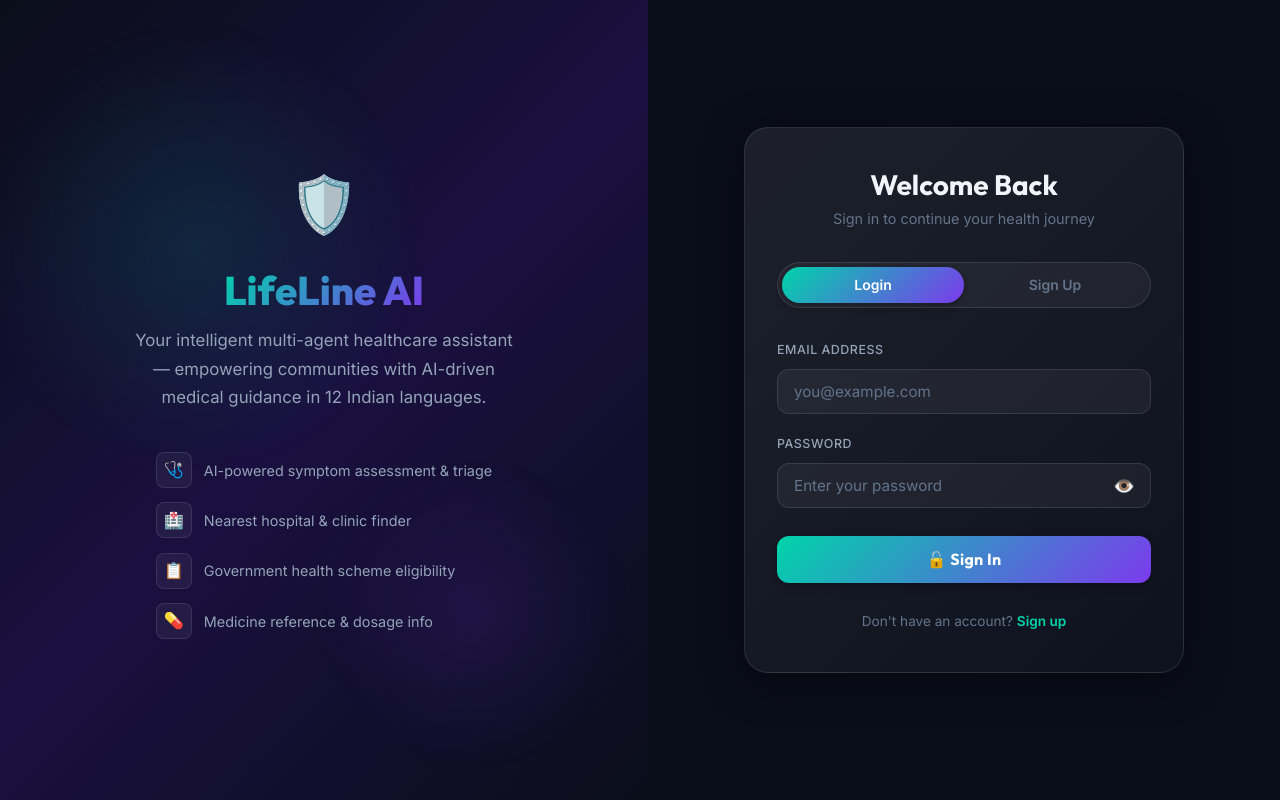
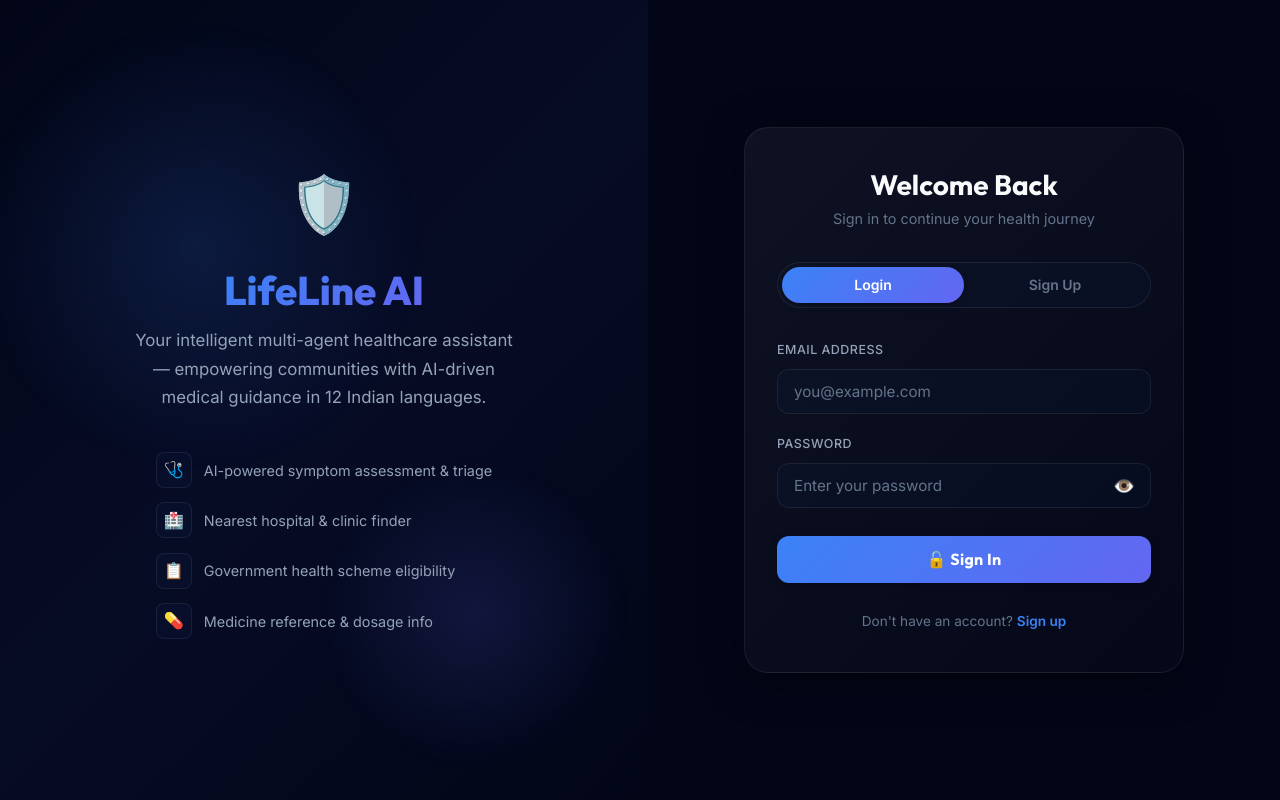
Before and after one commit to jpv21204/lifeline-ai, a React (Vite) app: page / in a window 1280 px wide. Built offline with nearby package versions, Linux system fonts and the light colour scheme.

Commit message:
Propagate premium dark blue minimalist color theme and style variables across the entire application

```diff
--- a/src/components/Layout/Header.css
+++ b/src/components/Layout/Header.css
@@ -3,7 +3,7 @@
   top: 0;
   z-index: var(--z-sticky);
   height: var(--header-height);
-  background: rgba(10, 14, 26, 0.85);
+  background: rgba(2, 6, 23, 0.85);
   backdrop-filter: blur(20px);
   -webkit-backdrop-filter: blur(20px);
   border-bottom: 1px solid var(--border-glass);
--- a/src/components/Layout/Layout.css
+++ b/src/components/Layout/Layout.css
@@ -33,7 +33,7 @@
 .layout__orb--1 {
   width: 500px;
   height: 500px;
-  background: radial-gradient(circle, rgba(0, 212, 170, 0.3), transparent 70%);
+  background: radial-gradient(circle, rgba(59, 130, 246, 0.25), transparent 70%);
   top: -10%;
   right: -5%;
   animation: orbFloat1 25s ease-in-out infinite;
@@ -42,7 +42,7 @@
 .layout__orb--2 {
   width: 400px;
   height: 400px;
-  background: radial-gradient(circle, rgba(124, 58, 237, 0.3), transparent 70%);
+  background: radial-gradient(circle, rgba(99, 102, 241, 0.2), transparent 70%);
   bottom: 10%;
   left: -5%;
   animation: orbFloat2 30s ease-in-out infinite;
@@ -51,7 +51,7 @@
 .layout__orb--3 {
   width: 300px;
   height: 300px;
-  background: radial-gradient(circle, rgba(59, 130, 246, 0.2), transparent 70%);
+  background: radial-gradient(circle, rgba(6, 182, 212, 0.15), transparent 70%);
   top: 50%;
   left: 40%;
   animation: orbFloat1 20s ease-in-out infinite reverse;
--- a/src/components/Layout/Sidebar.css
+++ b/src/components/Layout/Sidebar.css
@@ -17,7 +17,7 @@
   padding: 0.75rem;
   overflow-y: auto;
   border-right: 1px solid var(--border-glass);
-  background: rgba(10, 14, 26, 0.5);
+  background: rgba(2, 6, 23, 0.5);
   flex-shrink: 0;
 }
 
--- a/src/index.css
+++ b/src/index.css
@@ -5,57 +5,57 @@
 /* ---------- Design Tokens ---------- */
 :root {
   /* Colors — Dark health theme */
-  --bg-primary: #0a0e1a;
-  --bg-secondary: #111827;
-  --bg-tertiary: #1e293b;
-  --bg-card: rgba(17, 24, 39, 0.8);
-  --bg-glass: rgba(255, 255, 255, 0.05);
-  --bg-glass-hover: rgba(255, 255, 255, 0.08);
-  --bg-glass-active: rgba(255, 255, 255, 0.12);
-  --border-glass: rgba(255, 255, 255, 0.1);
-  --border-glass-hover: rgba(255, 255, 255, 0.2);
-  --border-glass-active: rgba(255, 255, 255, 0.3);
+  --bg-primary: #020617;
+  --bg-secondary: #070c25;
+  --bg-tertiary: #0b122f;
+  --bg-card: rgba(7, 12, 37, 0.65);
+  --bg-glass: rgba(59, 130, 246, 0.03);
+  --bg-glass-hover: rgba(59, 130, 246, 0.06);
+  --bg-glass-active: rgba(59, 130, 246, 0.1);
+  --border-glass: rgba(255, 255, 255, 0.07);
+  --border-glass-hover: rgba(59, 130, 246, 0.2);
+  --border-glass-active: rgba(59, 130, 246, 0.35);
 
-  --text-primary: #f1f5f9;
+  --text-primary: #f8fafc;
   --text-secondary: #94a3b8;
   --text-muted: #64748b;
-  --text-inverse: #0a0e1a;
+  --text-inverse: #020617;
 
-  --accent-teal: #00d4aa;
-  --accent-teal-dim: rgba(0, 212, 170, 0.15);
-  --accent-teal-medium: rgba(0, 212, 170, 0.35);
-  --accent-purple: #7c3aed;
-  --accent-purple-dim: rgba(124, 58, 237, 0.15);
-  --accent-purple-medium: rgba(124, 58, 237, 0.35);
-  --accent-blue: #3b82f6;
-  --accent-blue-dim: rgba(59, 130, 246, 0.15);
+  --accent-teal: #3b82f6;
+  --accent-teal-dim: rgba(59, 130, 246, 0.15);
+  --accent-teal-medium: rgba(59, 130, 246, 0.35);
+  --accent-purple: #6366f1;
+  --accent-purple-dim: rgba(99, 102, 241, 0.15);
+  --accent-purple-medium: rgba(99, 102, 241, 0.35);
+  --accent-blue: #2563eb;
+  --accent-blue-dim: rgba(37, 99, 235, 0.15);
   --accent-red: #ef4444;
   --accent-red-dim: rgba(239, 68, 68, 0.15);
   --accent-orange: #f59e0b;
   --accent-orange-dim: rgba(245, 158, 11, 0.15);
-  --accent-green: #10b981;
-  --accent-green-dim: rgba(16, 185, 129, 0.15);
+  --accent-green: #06b6d4;
+  --accent-green-dim: rgba(6, 182, 212, 0.15);
   --accent-pink: #ec4899;
   --accent-pink-dim: rgba(236, 72, 153, 0.15);
   --accent-cyan: #06b6d4;
   --accent-yellow: #eab308;
 
-  --gradient-primary: linear-gradient(135deg, #00d4aa, #7c3aed);
-  --gradient-primary-reverse: linear-gradient(135deg, #7c3aed, #00d4aa);
-  --gradient-hero: linear-gradient(135deg, #0a0e1a 0%, #1a1040 50%, #0a0e1a 100%);
-  --gradient-card: linear-gradient(135deg, rgba(0, 212, 170, 0.1), rgba(124, 58, 237, 0.1));
-  --gradient-card-hover: linear-gradient(135deg, rgba(0, 212, 170, 0.18), rgba(124, 58, 237, 0.18));
-  --gradient-glass: linear-gradient(135deg, rgba(255,255,255,0.08), rgba(255,255,255,0.02));
+  --gradient-primary: linear-gradient(135deg, #3b82f6, #6366f1);
+  --gradient-primary-reverse: linear-gradient(135deg, #6366f1, #3b82f6);
+  --gradient-hero: linear-gradient(135deg, #020617 0%, #070c25 50%, #020617 100%);
+  --gradient-card: linear-gradient(135deg, rgba(59, 130, 246, 0.08), rgba(99, 102, 241, 0.08));
+  --gradient-card-hover: linear-gradient(135deg, rgba(59, 130, 246, 0.15), rgba(99, 102, 241, 0.15));
+  --gradient-glass: linear-gradient(135deg, rgba(255,255,255,0.05), rgba(255,255,255,0.01));
   --gradient-emergency: linear-gradient(135deg, rgba(239, 68, 68, 0.2), rgba(239, 68, 68, 0.05));
 
   --shadow-sm: 0 2px 8px rgba(0, 0, 0, 0.3);
   --shadow-md: 0 4px 20px rgba(0, 0, 0, 0.4);
   --shadow-lg: 0 8px 40px rgba(0, 0, 0, 0.5);
   --shadow-xl: 0 16px 60px rgba(0, 0, 0, 0.6);
-  --shadow-glow-teal: 0 0 30px rgba(0, 212, 170, 0.3);
-  --shadow-glow-teal-strong: 0 0 50px rgba(0, 212, 170, 0.5);
-  --shadow-glow-purple: 0 0 30px rgba(124, 58, 237, 0.3);
-  --shadow-glow-purple-strong: 0 0 50px rgba(124, 58, 237, 0.5);
+  --shadow-glow-teal: 0 0 30px rgba(37, 99, 235, 0.25);
+  --shadow-glow-teal-strong: 0 0 50px rgba(37, 99, 235, 0.45);
+  --shadow-glow-purple: 0 0 30px rgba(99, 102, 241, 0.25);
+  --shadow-glow-purple-strong: 0 0 50px rgba(99, 102, 241, 0.45);
   --shadow-glow-red: 0 0 30px rgba(239, 68, 68, 0.3);
 
   --radius-xs: 4px;
--- a/src/pages/AuthPage.css
+++ b/src/pages/AuthPage.css
@@ -28,7 +28,7 @@
   width: 420px;
   height: 420px;
   border-radius: 50%;
-  background: radial-gradient(circle, rgba(0, 212, 170, 0.12) 0%, transparent 70%);
+  background: radial-gradient(circle, rgba(59, 130, 246, 0.15) 0%, transparent 70%);
   top: 10%;
   left: -10%;
   animation: orbFloat1 18s ease-in-out infinite;
@@ -41,7 +41,7 @@
   width: 350px;
   height: 350px;
   border-radius: 50%;
-  background: radial-gradient(circle, rgba(124, 58, 237, 0.12) 0%, transparent 70%);
+  background: radial-gradient(circle, rgba(99, 102, 241, 0.15) 0%, transparent 70%);
   bottom: 5%;
   right: -8%;
   animation: orbFloat2 22s ease-in-out infinite;
```
